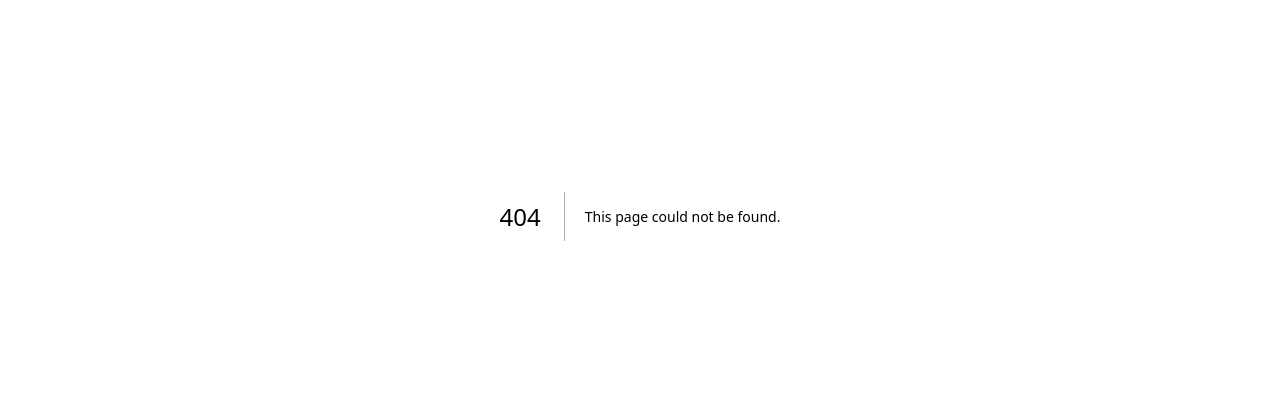
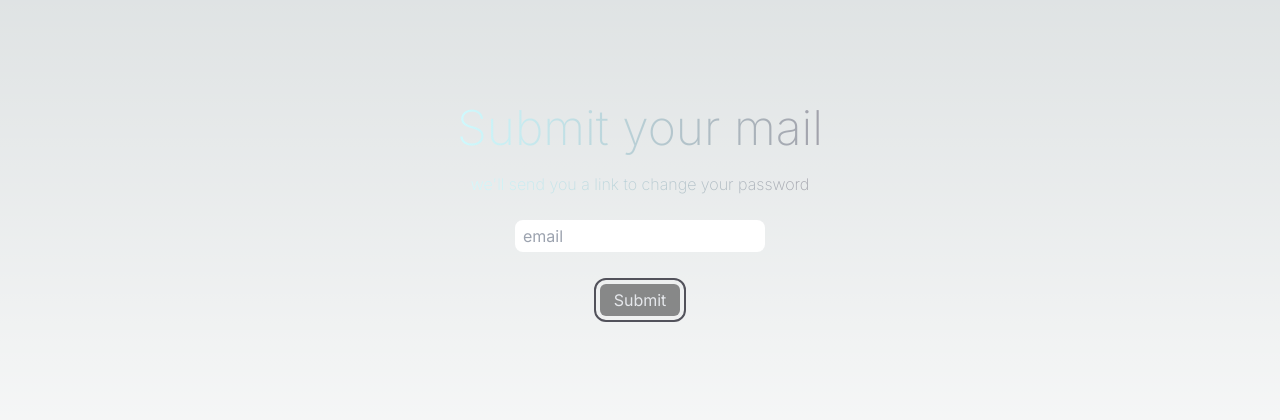
Before and after one commit to kmr-sahil/auth-w-next.js, a Next.js app: page /forgotpassword in a window 1280 px wide. Before the commit this address had no page. Shown: the part 184-604 px from the top of the page. Built offline with nearby package versions, Linux system fonts and the light colour scheme.

Commit message:
added forgotpass page and linked to login

```diff
--- /dev/null
+++ b/src/app/forgotpassword/page.tsx
@@ -0,0 +1,16 @@
+import React from 'react'
+
+export default function ForgotPasswordPage() {
+  return (
+    <div className="flex flex-col items-center justify-center min-h-screen py-2 text-slate-950">
+        <h1 className='text-primary'>Submit your mail</h1>
+        <p className='text-sec'>we'll send you a link to change your password</p>
+
+        <form action="" className='flex flex-col my-4 items-center'>
+          <input type="email" name="" id="email" placeholder='email' className='input' />
+          <button className='btn-primary w-[5rem]'>Submit</button>
+        </form>
+
+    </div>
+  )
+}
--- a/src/app/globals.css
+++ b/src/app/globals.css
@@ -28,7 +28,7 @@ body {
 
 @layer components {
   .btn-primary {
-    @apply px-2 py-1 rounded-md text-gray-200 outline outline-2 outline-zinc-400 bg-[#4545459b] outline-offset-4 my-4;
+    @apply px-2 py-1 rounded-md transition-all text-gray-200 outline outline-2 outline-zinc-600 hover:outline-zinc-800 bg-[#4545459b] outline-offset-4 my-4;
   }
   .label {
     @apply w-[14rem] text-[1rem] text-gray-200  my-2;
@@ -37,6 +37,10 @@ body {
     @apply bg-clip-text text-transparent text-[3rem] font-extralight bg-gradient-to-r from-cyan-100 to-zinc-400 my-2;
   }
 
+  .text-sec {
+    @apply bg-clip-text text-transparent text-[1rem] font-extralight bg-gradient-to-r from-cyan-100 to-zinc-400 mb-2;
+  }
+
   .input {
     @apply rounded-lg px-[0.5rem] py-[0.25rem] text-base mb-[1rem];
   }
--- a/src/app/login/page.tsx
+++ b/src/app/login/page.tsx
@@ -64,6 +64,7 @@ export default function LoginPage() {
                 {disabled ? "No LogIn" : "LogIn"}</button>
 
             <Link href="/signup" className="btn-primary">Visit SignUp page</Link>
+            <Link href="/forgotpassword" className="btn-primary">Forgot password ?</Link>
         </div>
     )
 }
```
